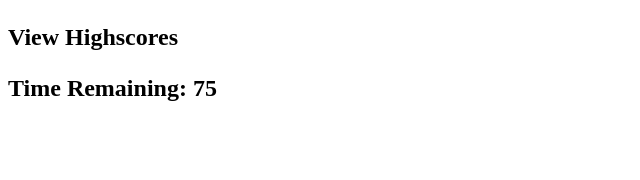
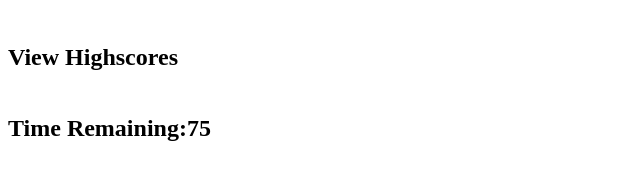
Before and after one commit to Garendemirdogen/stunning-octo-memory, a plain HTML site: page index.html in a window 1280 px wide. Shown: the whole page, without its empty margins (0-640 px from the left). Drawn offline with Linux system fonts and the light colour scheme.

Commit message:
linked files

```diff
--- a/index.html
+++ b/index.html
@@ -12,11 +12,10 @@
 <body>
     <nav class="top">
         <h2 class="top-text">
-            <p class="top-link" href="./highscores.html">View Highscores</p>
-        </h2>
+            <p class="top-link" href="./highscores.html">View Highscores</p></h2>
         <h2 class="top-text">Time Remaining: <span class="timer">75</span></h2>
     </nav>
 
-
+    <script src="./script.js"></script>
 </body>
 </html>
--- a/style.css
+++ b/style.css
@@ -1,6 +1,8 @@
 .top-text {
     background-color: white;
-    display: block
+    display: flex;
+}
 
-
+.timer {
+    align-items: center;
 }
```
